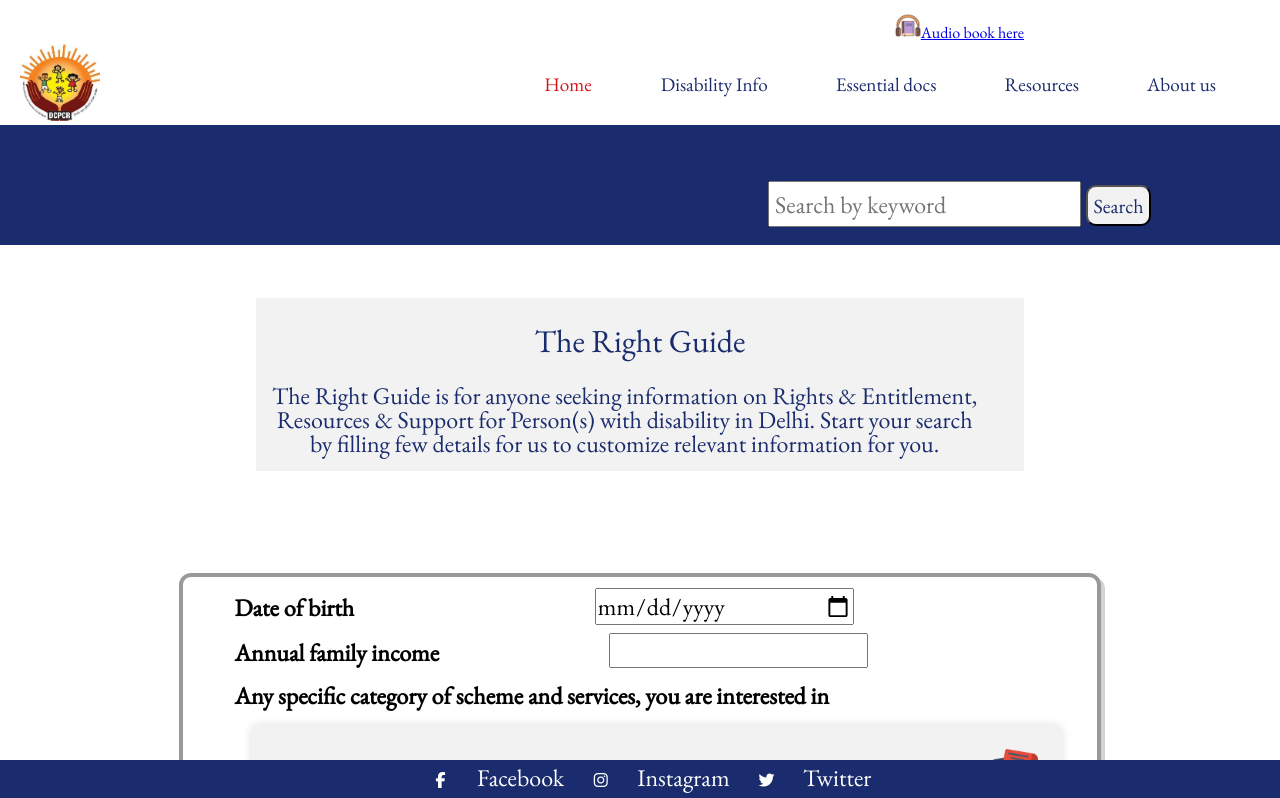
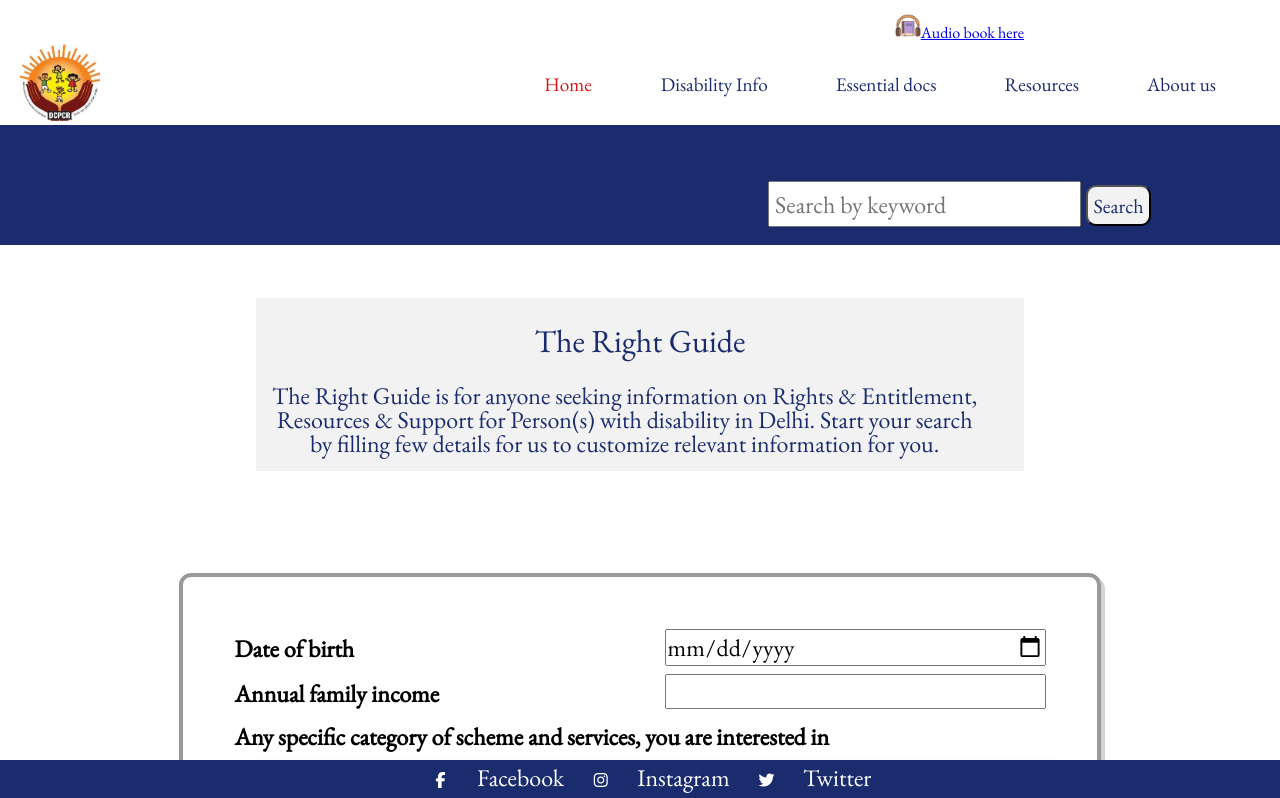
Before and after one commit to pratikk94/disabiityWebsite, a React (Create React App) app: page / in a window 1280 px wide. Shown: the top 798 px of the page. Built offline with nearby package versions, Linux system fonts and the light colour scheme.

Commit message:
Minor fixes

```diff
--- a/public/index.html
+++ b/public/index.html
@@ -28,7 +28,7 @@
     <link rel="apple-touch-icon" href="%PUBLIC_URL%/logo192.png" />
 
     <link rel="manifest" href="%PUBLIC_URL%/manifest.json" />
-    <title>React App</title>
+    <title>Disability Website DCPCR</title>
     <style>
       * {
         padding: 0;
@@ -100,7 +100,7 @@
     </span>
     <span style="width: 15vw;">
       <i class="fab fa-twitter"  style="width:5vw"></i>
-      <span><a href="https://www.instagram.com/dcpcr_delhi/">
+      <span><a href="https://twitter.com/DCPCR">
         <p style="font-size: 24px;display: inline;text-align: left;">
 
         Twitter
--- a/src/Navbar/DisabilityBar.jsx
+++ b/src/Navbar/DisabilityBar.jsx
@@ -12,6 +12,7 @@ export default function DisabilityBar() {
           style={{
             display: "inline",
             paddingBottom: "2vw",
+            fontSize: "2vh",
           }}
         >
           <a href="https://drive.google.com/drive/folders/1FhyfR_BivDbBuTBzBUDWAAhemc2cmc12">
--- a/src/Pages/FindAService.jsx
+++ b/src/Pages/FindAService.jsx
@@ -1,7 +1,6 @@
 import React, { useState } from "react";
-import Heading from "../components/heading";
 import Scheme from "../components/scheme";
-import Strip from "../components/strip";
+
 import { regular } from "../Responsive/constants";
 import "./FindAService.css";
 function FindAService() {
@@ -153,15 +152,17 @@ function FindAService() {
     <div style={{ height: "100%", width: "100%" }}>
       <center>
         <form className="findAServiceForm" onSubmit={OnSubmit}>
-          <div style={{ marginTop: "-5%" }}>
+          <div style={{ display: "flex" }}>
             <p
               style={{
                 fontSize: regular.fontSizeText,
                 float: "left",
                 marginTop: "1%",
+                flex: "50%",
+                textAlign: "left",
               }}
             >
-              <strong>Date of birth</strong>
+              <strong>Date of birth </strong>
             </p>
             <input
               type="date"
@@ -173,15 +174,18 @@ function FindAService() {
                 fontSize: regular.fontSizeText,
                 width: "32%",
                 marginLeft: "6.1%",
+                flex: "50%",
               }}
             ></input>
           </div>
-          <div style={{ marginTop: "1%" }}>
+          <div style={{ marginTop: "1%", display: "flex" }}>
             <p
               style={{
                 fontSize: regular.fontSizeText,
                 marginTop: "1%",
                 float: "left",
+                flex: "50%",
+                textAlign: "left",
               }}
             >
               <strong>Annual family income</strong>
@@ -192,8 +196,9 @@ function FindAService() {
               id="FamilyIncome"
               style={{
                 fontSize: regular.fontSizeText,
-                marginLeft: "-1%",
                 width: "32%",
+                marginLeft: "6.1%",
+                flex: "50%",
               }}
             ></input>
           </div>
```
Also changed, not shown: 1 other file (tests, documents, lock files or other folders).
